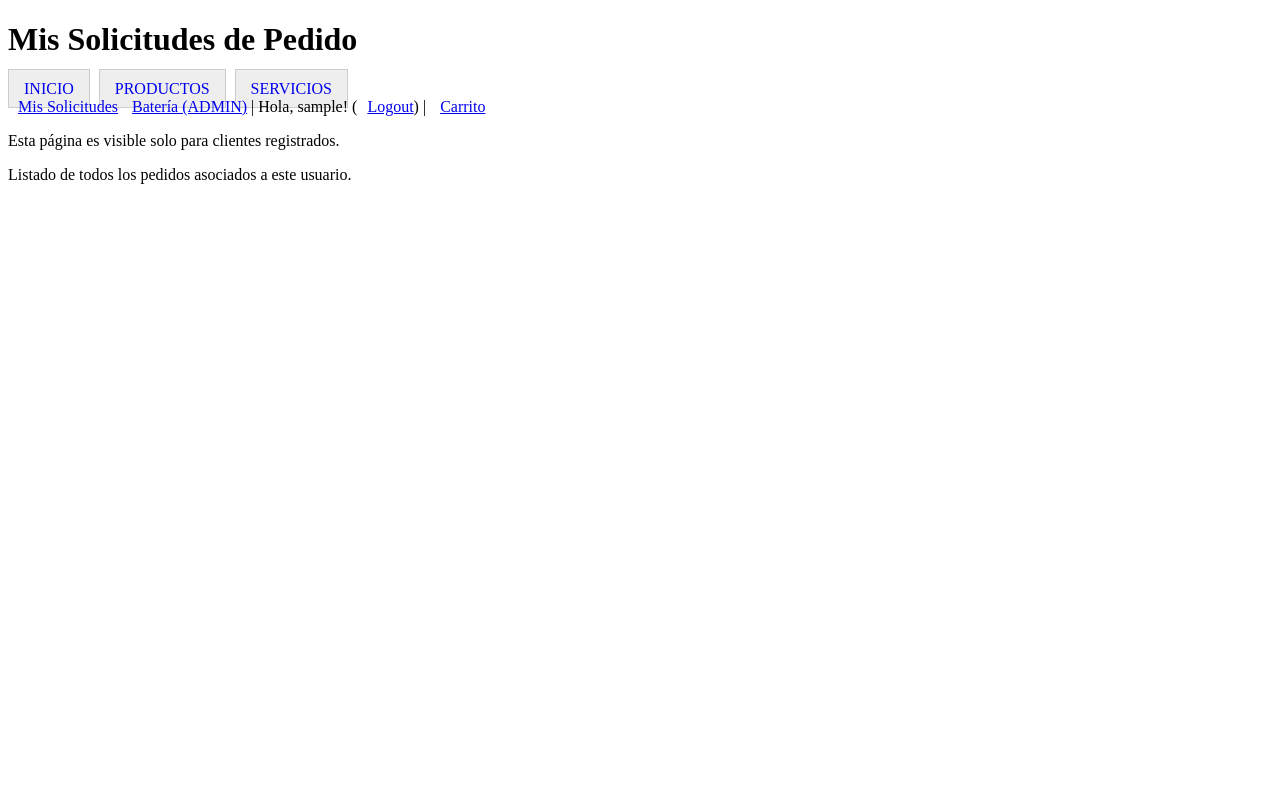
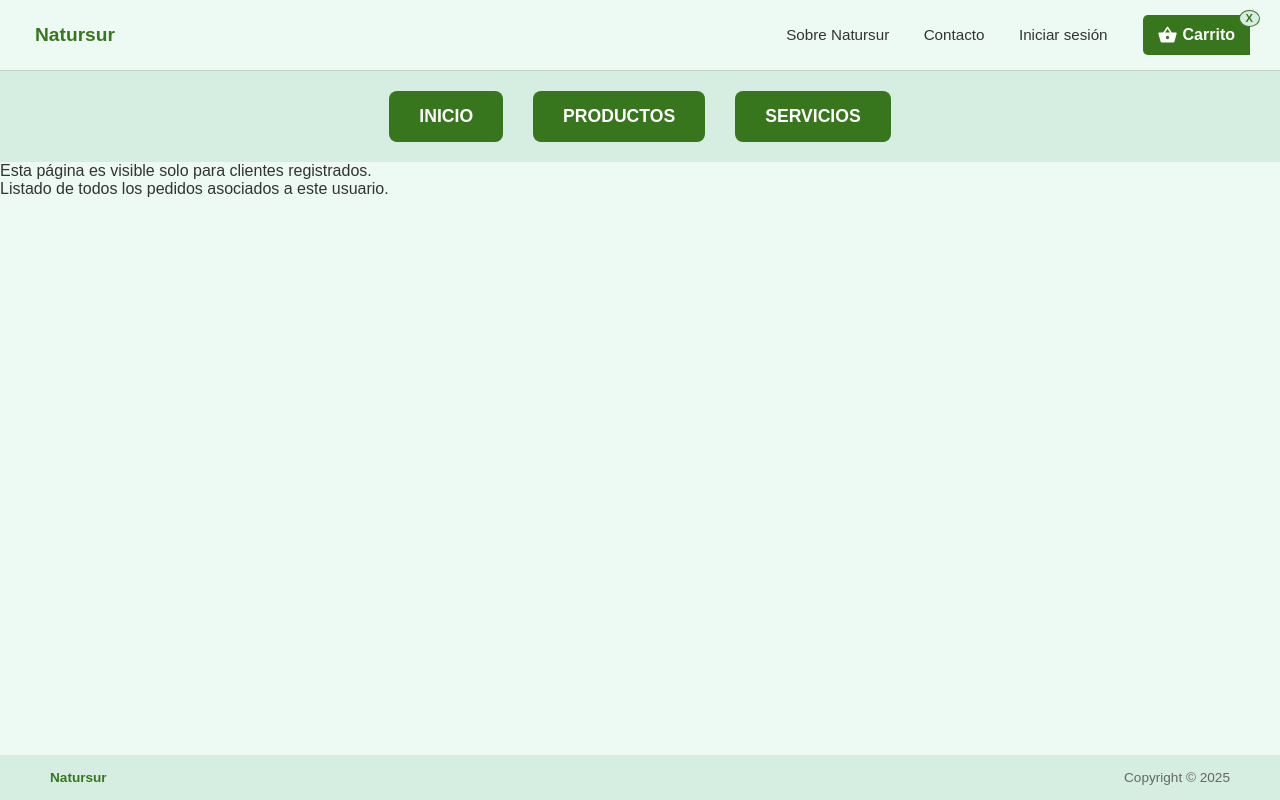
Before and after one commit to PGPI-G2-4-2025-26/Natursur-Herbalife, a Django app: page /solicitudes/mis/ in a window 1280 px wide. Run offline with Django 3.2, Linux system fonts and the light colour scheme; the visitor is signed in with stand-in values (Sample User, id 1).

Commit message:
feat: base template con estilo aplicado

```diff
--- a/main/templates/base.html
+++ b/main/templates/base.html
@@ -1,41 +1,61 @@
+{% load static %}
+
 <!DOCTYPE html>
-<html lang='es'>
+<html lang="es">
 <head>
-  <meta charset='utf-8'>
-  <style>
-   /* Estilo simple para el banner de navegación */
-   .nav-banner a { padding: 10px 15px; background-color: #eee; border: 1px solid #ccc; text-decoration: none; margin-right: 5px; }
-   .auth-links a { margin-left: 10px; }
-  </style>
+    <meta charset="UTF-8">
+    <meta name="viewport" content="width=device-width, initial-scale=1.0">
+    <title>{% block title %}NaturSur{% endblock title %}</title>
+
+    <link rel="stylesheet" href="{% static 'styles/styles.css' %}">
+    <link href="https://fonts.googleapis.com/icon?family=Material+Icons" rel="stylesheet">
+
+    {% block extra_head %}{% endblock extra_head %}
 </head>
 <body>
-  <header>
-  	{% block encabezado %}{% endblock %}
+    <header>
+        {% block header %}{% endblock header %}
 
-    <nav class="nav-banner">
-        <a href="{% url 'home' %}">INICIO</a>
-        <a href="{% url 'list_products' %}">PRODUCTOS</a>
-        <a href="{% url 'services' %}">SERVICIOS</a>
-    </nav>
+        <div class="navbar-top">
+            <div class="navbar-logo">
+                <span class="logo-icon material-icons"></span>
+                Natursur
+            </div>
 
-    <div class="auth-links">
-        {% if user.is_authenticated %}
-            <a href="{% url 'my_solicitations' %}">Mis Solicitudes</a>
-            {% if user.is_staff %}
-                <a href="{% url 'admin_solicitations_list' %}">Batería (ADMIN)</a>
-            {% endif %}
-            | Hola, {{ user.username }}! (<a href="{% url 'logout' %}">Logout</a>)
-        {% else %}
-            <a href="{% url 'login' %}">Acceder</a>
-            <a href="{% url 'registration' %}">Registrarse</a>
-        {% endif %}
-        | <a href="{% url 'view_cart' %}">Carrito</a>
-    </div>
+            <div class="navbar-top-links">
+                <nav class="navbar-static-links">
+                    <a href="#">Sobre Natursur</a>
+                    <a href="#">Contacto</a>
+                    <a href="{% url 'login' %}">Iniciar sesión</a>
+                </nav>
 
-  </header>
-  <section>
-    {% block contenido %}{% endblock %}
-  </section>
-  {% block pie %}{% endblock %}
+                <a href="{% url 'view_cart' %}" class="btn-cesta">
+                    <span class="material-icons">shopping_basket</span>
+                    Carrito
+                    <span class="cesta-count">X</span>
+                </a>
+            </div>
+        </div>
+
+        <nav class="navbar-bottom">
+            <a href="{% url 'home' %}" class="btn-nav">INICIO</a>
+            <a href="{% url 'list_products' %}" class="btn-nav">PRODUCTOS</a>
+            <a href="{% url 'services' %}" class="btn-nav">SERVICIOS</a>
+
+            {% block auth_links %}{% endblock auth_links %}
+        </nav>
+    </header>
+
+    <section class="main-content-section">
+        {% block contenido %}{% endblock contenido %}
+    </section>
+
+    <footer class="footer">
+        <div class="footer-content">
+            <span class="footer-logo">Natursur</span>
+            <span class="copyright">Copyright © 2025</span>
+        </div>
+        {% block pie %}{% endblock pie %}
+    </footer>
 </body>
 </html>
--- /dev/null
+++ b/static/styles/styles.css
@@ -0,0 +1,168 @@
+:root {
+    /* Variables de Color */
+    --color-primary: #38761D;
+    --color-secondary: #EDFAF3;
+    --color-tertiary: #d6eee1;
+    --color-text-dark: #333;
+    --color-text-light: #666;
+    --color-white: #fff;
+    --color-input-bg: #f7f7f7;
+    --color-google-btn: #E9F4E5;
+}
+
+/* Estilos Globales y de Tipografía */
+* {
+    box-sizing: border-box;
+    margin: 0;
+    padding: 0;
+}
+
+body {
+    font-family: sans-serif;
+    background-color: var(--color-secondary);
+    color: var(--color-text-dark);
+    min-height: 100vh;
+    display: flex;
+    flex-direction: column;
+}
+
+a {
+    text-decoration: none;
+    color: var(--color-text-light);
+}
+
+a:hover {
+    color: var(--color-primary);
+}
+
+
+header {
+    background-color: var(--color-secondary);
+}
+
+.navbar-top {
+    display: flex;
+    justify-content: space-between;
+    align-items: center;
+    padding: 15px 30px;
+}
+
+.navbar-logo {
+    font-size: 1.2em;
+    font-weight: bold;
+    color: var(--color-primary);
+    display: flex;
+    align-items: center;
+}
+
+.logo-icon {
+    font-size: 1.5em;
+    margin-right: 5px;
+}
+
+.navbar-top-links {
+    display: flex;
+    align-items: center;
+}
+
+.navbar-static-links a {
+    margin-left: 20px;
+    color: var(--color-text-dark);
+    font-size: 0.95em;
+    padding: 5px;
+}
+
+.navbar-static-links a.active {
+    font-weight: bold;
+    color: var(--color-primary);
+}
+
+.btn-cesta {
+    background-color: var(--color-primary);
+    color: var(--color-white);
+    padding: 10px 15px;
+    border-radius: 5px 0 0 5px;
+    display: flex;
+    align-items: center;
+    margin-left: 30px;
+    position: relative;
+    font-weight: bold;
+    font-size: 1em;
+    transition: background-color 0.3s;
+}
+
+.btn-cesta:hover {
+    background-color: #2e5a17;
+}
+
+.btn-cesta .material-icons {
+    font-size: 20px;
+    margin-right: 5px;
+}
+
+.cesta-count {
+    position: absolute;
+    top: -5px;
+    right: -10px;
+    background-color: var(--color-tertiary);
+    color: var(--color-primary);
+    border-radius: 50%;
+    padding: 2px 6px;
+    font-size: 0.7em;
+    line-height: 1;
+    border: 1px solid var(--color-primary);
+}
+
+
+.navbar-bottom {
+    display: flex;
+    justify-content: center; /* Centra los botones horizontalmente */
+    align-items: center;
+    padding: 20px 30px; /* "Triple altura" */
+    background-color: var(--color-tertiary);
+    border-top: 1px solid rgba(0, 0, 0, 0.1);
+}
+
+.btn-nav {
+    background-color: var(--color-primary);
+    color: var(--color-white);
+    padding: 15px 30px; /* Botones más grandes */
+    margin: 0 15px;
+    border-radius: 8px;
+    text-decoration: none;
+    font-weight: bold;
+    font-size: 1.1em;
+    transition: background-color 0.3s, transform 0.1s;
+}
+
+.btn-nav:hover {
+    background-color: #2e5a17;
+    transform: translateY(-1px);
+}
+
+
+
+.main-content-section {
+    flex-grow: 1;
+}
+
+.footer {
+    background-color: var(--color-tertiary);
+    padding: 15px 50px;
+    text-align: center;
+    font-size: 0.85em;
+    color: var(--color-text-light);
+    margin-top: auto;
+}
+
+.footer-content {
+    display: flex;
+    justify-content: space-between;
+    max-width: 1200px;
+    margin: 0 auto;
+}
+
+.footer-logo {
+    font-weight: bold;
+    color: var(--color-primary);
+}
```
Also changed, not shown: natursur/settings.py (+11 -3 lines).
